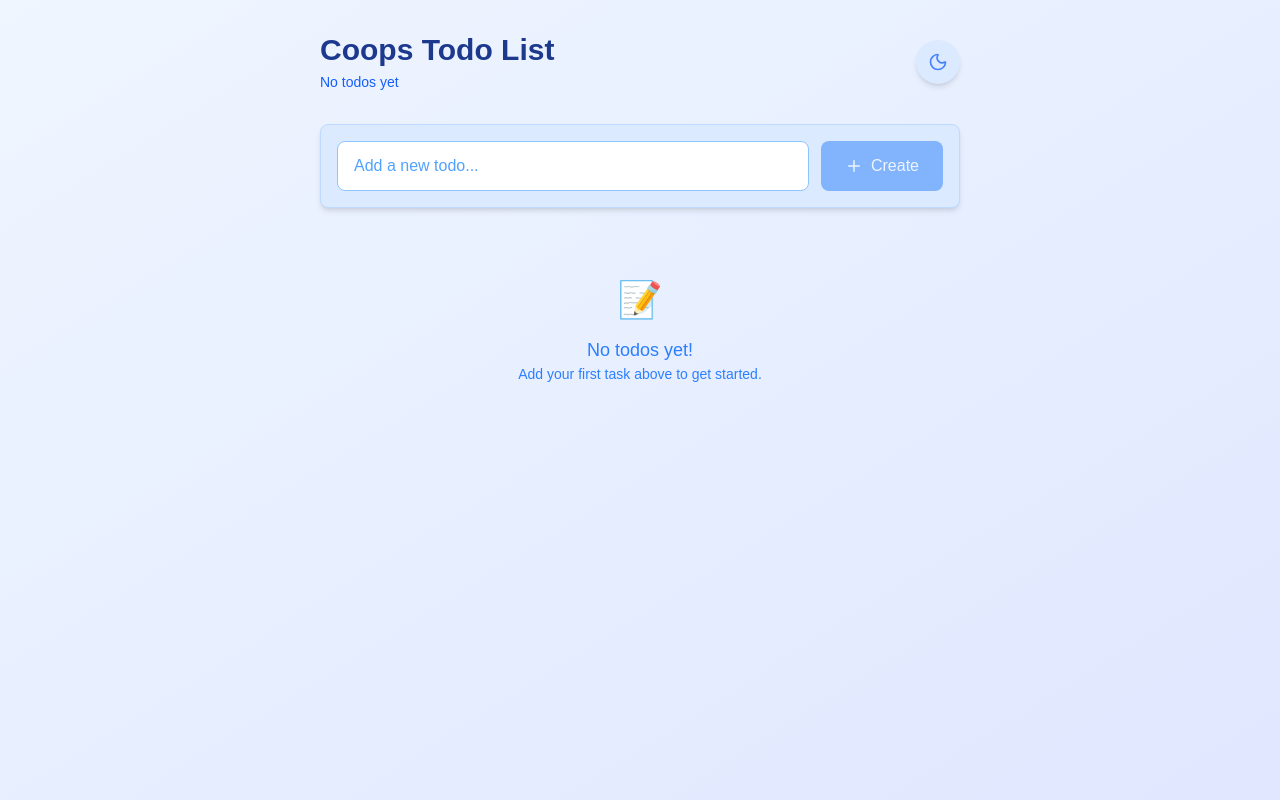
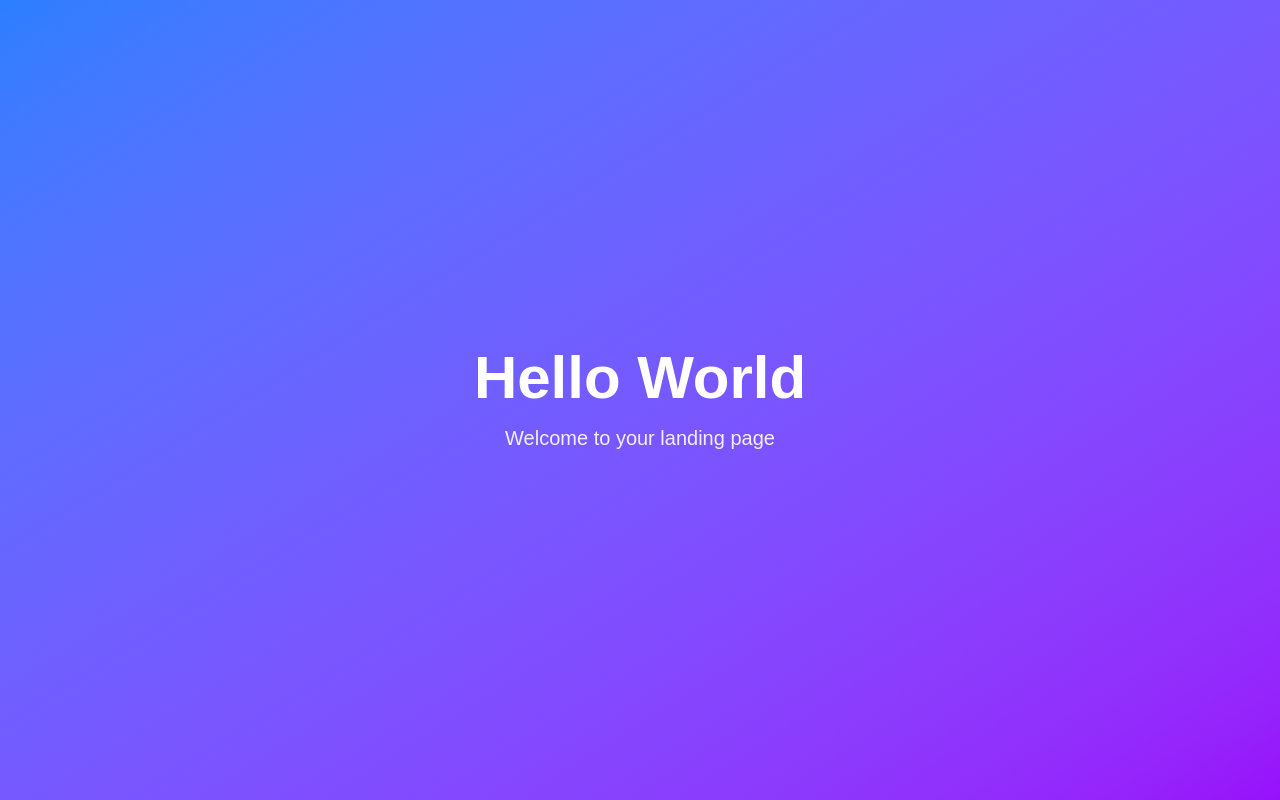
Before and after one commit to ns-test-org/new-web-app-room, a Next.js app in the folder packages/new-web-app-room/: page / in a window 1280 px wide. Built offline with nearby package versions, Linux system fonts and the light colour scheme.

Commit message:
AI chat session: Updated code and files

```diff
--- a/packages/new-web-app-room/src/app/page.tsx
+++ b/packages/new-web-app-room/src/app/page.tsx
@@ -1,5 +1,14 @@
-import TodoList from '@/components/TodoList';
-
 export default function Home() {
-  return <TodoList />;
+  return (
+    <div className="min-h-screen flex items-center justify-center bg-gradient-to-br from-blue-500 to-purple-600">
+      <div className="text-center">
+        <h1 className="text-6xl font-bold text-white mb-4">
+          Hello World
+        </h1>
+        <p className="text-xl text-white/90">
+          Welcome to your landing page
+        </p>
+      </div>
+    </div>
+  );
 }
```
